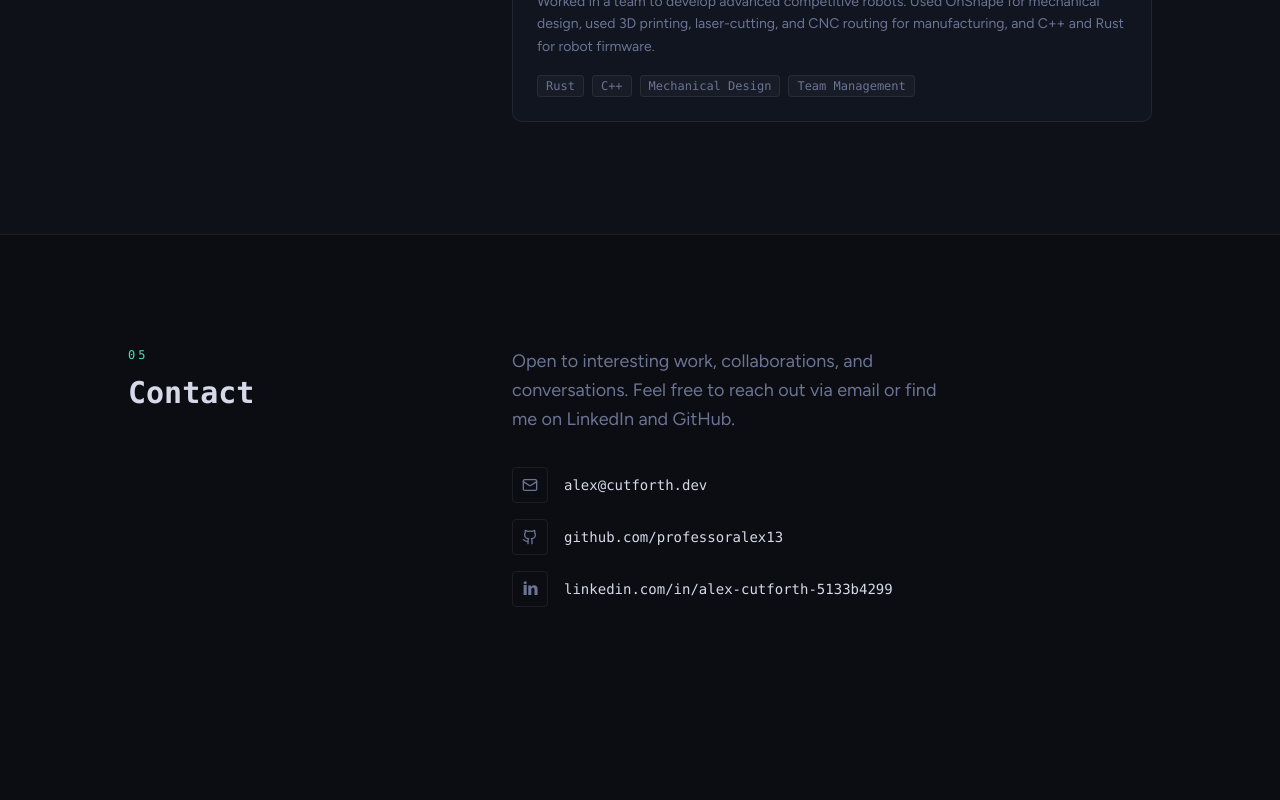
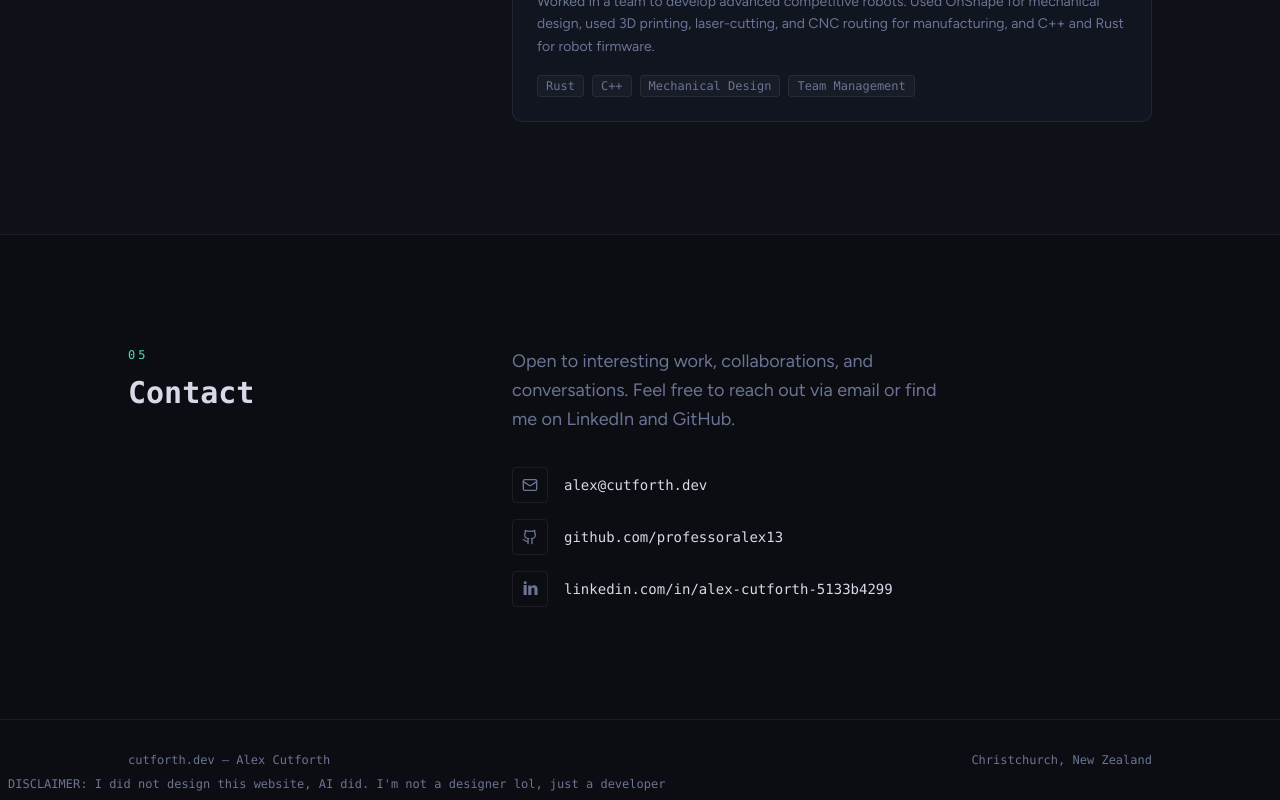
Before and after one commit to professoralex13/cutforth.dev, a React (Vite) app: page / in a window 1280 px wide. Shown: the part 3393-4193 px from the top of the page. Before the commit the page ends 4112 px from the top, so only its background shows below. Built offline with nearby package versions, Linux system fonts and the light colour scheme.

Commit message:
add footer

```diff
--- a/src/App.tsx
+++ b/src/App.tsx
@@ -1,6 +1,7 @@
 import About from "./components/about";
 import Contact from "./components/contact";
 import Experience from "./components/experience";
+import Footer from "./components/footer";
 import Hero from "./components/hero";
 import Navbar from "./components/navbar";
 import Projects from "./components/projects";
@@ -17,6 +18,7 @@
 				<Experience />
 				<Projects />
 				<Contact />
+				<Footer />
 			</main>
 		</>
 	);
--- /dev/null
+++ b/src/components/footer.tsx
@@ -0,0 +1,19 @@
+export default function Footer() {
+	return (
+		<footer className="border-t border-border py-8 px-6 relative">
+			<div className="max-w-5xl mx-auto flex flex-col sm:flex-row items-center justify-between gap-3">
+				<p className="font-mono text-xs text-muted-foreground">
+					cutforth.dev — Alex Cutforth
+				</p>
+				<p className="font-mono text-xs text-muted-foreground">
+					Christchurch, New Zealand
+				</p>
+			</div>
+
+			<p className="absolute left-2 bottom-2 font-mono text-xs text-muted-foreground">
+				DISCLAIMER: I did not design this website, AI did. I'm not a designer
+				lol, just a developer
+			</p>
+		</footer>
+	);
+}
```
